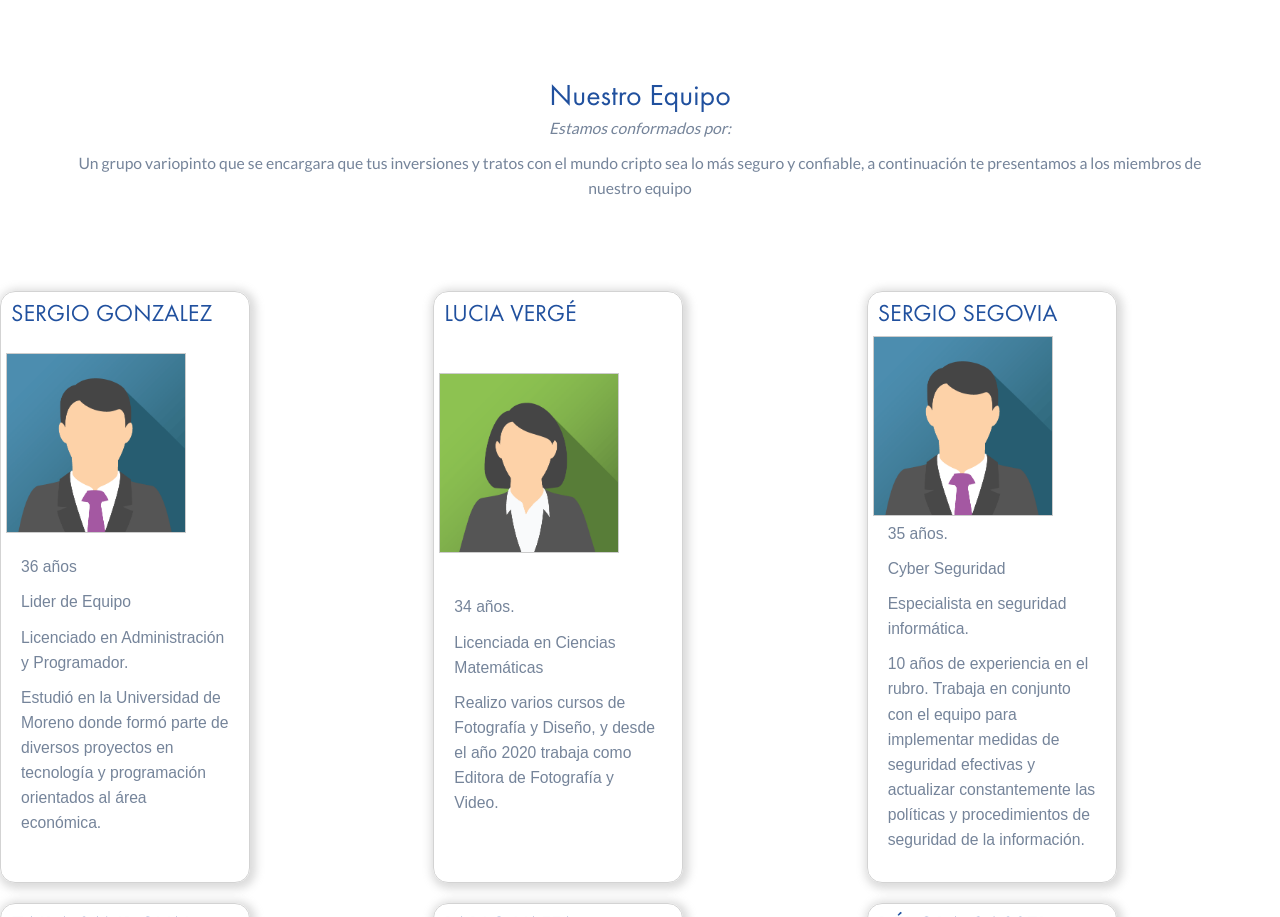
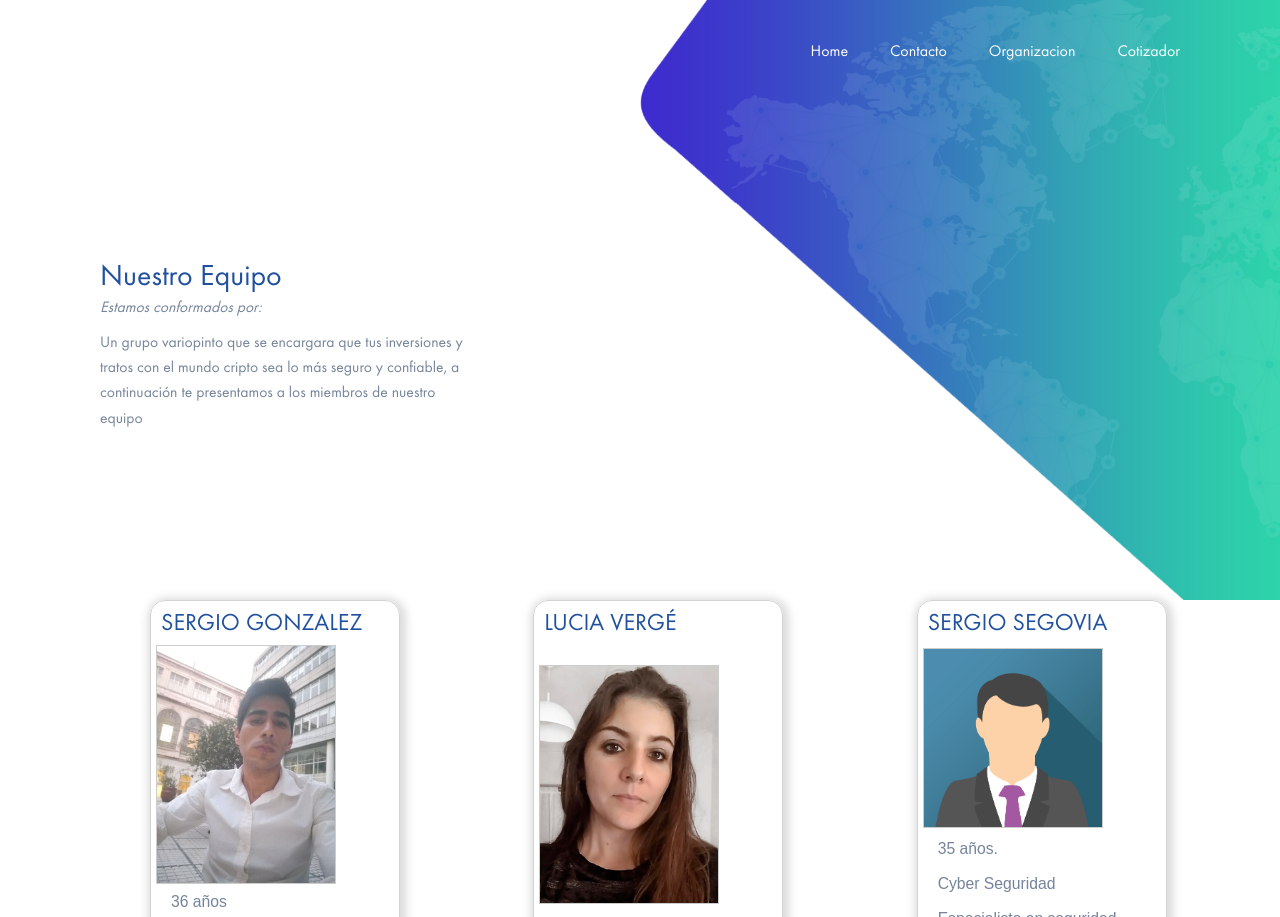
Before and after one commit to zai1301/trabajo-final, a plain HTML site: page Secciones/Nuestro Equipo-20230413T025126Z-001/Nuestro Equipo/Index.QS1.html in a window 1280 px wide. Shown: the top 917 px of the page. Drawn offline with nearby package versions, Linux system fonts and the light colour scheme; files whose address does not match are found by name.

Commit message:
agrego estilos seccion equipo

```diff
--- a/Secciones/Nuestro Equipo-20230413T025126Z-001/Nuestro Equipo/Index.QS1.html
+++ b/Secciones/Nuestro Equipo-20230413T025126Z-001/Nuestro Equipo/Index.QS1.html
@@ -19,25 +19,26 @@
     <title>Sobre Nosotros</title>
 </head>
 <body>
-    <div id="preloder">
-		<div class="loader"></div>
+  <section>
+    <img class="fondo" src="/Home/img/hero-bg.png">
     <header class="header-section clearfix">
       <div class="container-fluid">
-                <a href="/Home/index.html" class="site-logo">
-                    <img src="/Home/img/logo.png" alt="" width="280 px">
+        <a href="../../Home/index.html" class="site-logo">
+          <img src="" alt="" width="280 px">
         </a>
             <div class="responsive-bar"><i class="fa fa-bars"></i></div>
             <a href="" class="user"><i class="fa fa-user"></i></a>
             <nav class="main-menu">
               <ul class="menu-list">
-                        <li><a href="/Secciones/Organizacion/organizacion.html">Organización</a></li>
-                        <li><a href="/Secciones/Nuestro Equipo-20230413T025126Z-001/Index.QS1.1.html">Nuestro Equipo</a></li>
-                        <li><a href="/Secciones/Formulario de Contacto/formulario.html">Contacto</a></li>
-                        <li><a href="/Secciones/Cotizador/index.html">Cotizador</a></li>
+                <li><a href="../../../Home/index.html">Home</a></li>
+                <li><a href="../../Formulario de Contacto/formulario.html">Contacto</a></li>
+                <li><a href="../../Organizacion/organizacion.html">Organizacion</a></li>
+                <li><a href="../../Cotizador/index.html">Cotizador</a></li>
               </ul>
             </nav>
           </div>
         </header>
+</section>
 	</div>
     <!--<nav class="navbar navbar-default navbar-fixed-top">
         <div class="container-fluid">
@@ -68,7 +69,7 @@
           </div>
         </div>
       </nav>-->
-      <div class="container text-center">
+      <div class="contenedor">
         <h3>Nuestro Equipo</h3>
         <p><em>Estamos conformados por:</em></p>
         <p>Un grupo variopinto que se encargara que tus inversiones y tratos con el mundo cripto sea lo más seguro y confiable, a continuación te presentamos a los miembros de nuestro equipo</p>
@@ -76,7 +77,7 @@
       <div class="grid">
         <div class="tarjeta" class="sdg">
          <h2 class="titulo" >SERGIO GONZALEZ </h2>
-         <img class="img" src="img-perfil.png" alt="AVATAR HOMBRE">
+         <img class="img" src="Sergio Gonzalez.jpg" alt="AVATAR HOMBRE">
           <div class="cuerpo">
            <p>36 años</p>
            <P>Lider de Equipo</P>
@@ -86,7 +87,7 @@
         </div>
         <div class="tarjeta" class="lv">
          <h2 class="titulo">LUCIA VERGÉ</h2>
-         <img  class="img" src="img_avatar2.png" alt="AVATAR mujer">
+         <img  class="img" src="Lucia.jpg" alt="AVATAR mujer">
           <div class="cuerpo">
            <p>34 años.</p>
            <p>Licenciada en Ciencias Matemáticas</p>
@@ -105,7 +106,7 @@
         </div>
         <div class="tarjeta" class="zs">
           <h2 class="titulo" >ZAIRA SANDOVAL</h2>
-          <img class="img" src="img_avatar2.png" alt="AVATAR MUJER">
+          <img class="img" src="Zaira.jpg" alt="AVATAR MUJER">
             <div class="cuerpo">
              <p>36 años.</p>
              <p>Prensa. </p>
@@ -126,7 +127,7 @@
         </div>
         <div class="tarjeta" class="dg">
           <h2 class="titulo">DÉBORA GASSER</h2>
-            <img class="img" src="img_avatar2.png" alt="AVATAR MUJER">
+            <img class="img" src="Debora.jpg" alt="AVATAR MUJER">
            <div class="cuerpo">
             <p>34 años.</p>
             <p>Atención al Cliente.</p>
--- a/Secciones/Nuestro Equipo-20230413T025126Z-001/Nuestro Equipo/style.css
+++ b/Secciones/Nuestro Equipo-20230413T025126Z-001/Nuestro Equipo/style.css
@@ -1,3 +1,4 @@
+
 .navbar {
     margin-bottom: 0;
     background-color: #2d2d30;
@@ -36,17 +37,21 @@
     display: grid;
     grid-template-columns: 1fr 1fr 1fr;
     grid-gap: 20px;
-    align-items: stretch;
+    margin-left: 150px;
+
+
+
     }
+
   .contenedor{
-  display: grid;
-  column-gap:50px ;
-  row-gap: 50px;
-  /*flex-direction: row;*/
-  justify-content:center;
-  /*flex-wrap:wrap;*/
-  gap: 16px;
+    font-family: "Futura", sans-serif;
+    position:absolute;
+    top: 260px;
+    margin-left: 100px;
+    margin-right: 800px;
   }
+
+
   .tarjeta{
   display: grid;
   justify-content:center;
```
Also changed, not shown: Secciones/Nuestro Equipo-20230413T025126Z-001/Nuestro Equipo/Debora.jpg (added), Secciones/Nuestro Equipo-20230413T025126Z-001/Nuestro Equipo/Lucia.jpg (added), Secciones/Nuestro Equipo-20230413T025126Z-001/Nuestro Equipo/Sergio Gonzalez.jpg (added), Secciones/Nuestro Equipo-20230413T025126Z-001/Nuestro Equipo/Zaira.jpg (added). Lines whose indentation alone changed are shown as unchanged.
